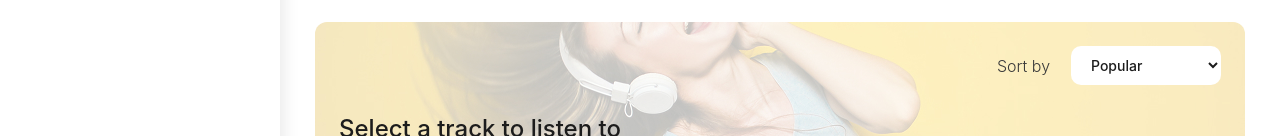
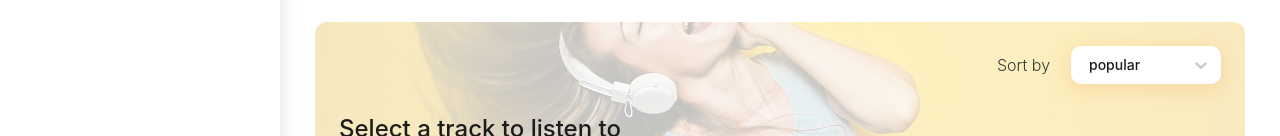
Before and after one commit to D15ND/Modsenfy, a React (Vite) app: page / in a window 1280 px wide. Shown: the part 314-450 px from the top of the page. Built offline with nearby package versions, Linux system fonts and the light colour scheme; no server answers.

Commit message:
refactor: accordion with lib

```diff
--- a/package.json
+++ b/package.json
@@ -27,7 +27,8 @@
     "react": "^19.2.7",
     "react-dom": "^19.2.7",
     "react-h5-audio-player": "^3.10.2",
-    "react-router": "^8.0.1"
+    "react-router": "^8.0.1",
+    "react-select": "^5.10.2"
   },
   "devDependencies": {
     "@commitlint/cli": "^21.1.0",
--- a/src/components/ui/Accordion/Accordion.module.scss
+++ b/src/components/ui/Accordion/Accordion.module.scss
@@ -3,24 +3,54 @@
 .accardion {
   max-width: 150px;
   width: 100%;
-  padding: 10px 16px;
-  background-color: $color-white;
   border-radius: $radius-medium;
-  border: 0px;
-  font-family: $font-family;
-  font-weight: 500;
-  font-size: 14px;
-  line-height: 143%;
-  color: $color-black;
-  &:focus {
-    outline: none;
+  box-shadow: 0 4px 20px 0 rgba(241, 121, 0, 0.2);
+
+  :global {
+    .custom-select__control--is-focused {
+      box-shadow: none;
+    }
+    .custom-select__control--menu-is-open {
+      .custom-select__indicator {
+        rotate: 180deg;
       }
     }
-
-.subtitle {
+    .custom-select__control {
+      border: 0;
+      cursor: pointer;
+      border-radius: $radius-medium;
+      padding: 0 10px 0 16px;
+      .custom-select__value-container {
+        padding: 0;
+        .custom-select__single-value {
           font-family: $font-family;
           font-weight: 500;
           font-size: 14px;
           line-height: 143%;
           color: $color-black;
         }
+      }
+      .custom-select__indicators {
+        .custom-select__indicator-separator {
+          display: none;
+        }
+        .custom-select__indicator {
+          padding: 0;
+          transition: 0.3s ease-in-out;
+        }
+      }
+    }
+    .custom-select__menu {
+      border-radius: $radius-medium;
+      margin: 3px 0;
+      box-shadow: 0 4px 20px 0 rgba(241, 121, 0, 0.2);
+      .custom-select__option {
+        padding-left: 15px;
+        background-color: $color-white;
+        color: $color-black;
+        border-radius: $radius-medium;
+        cursor: pointer;
+      }
+    }
+  }
+}
--- a/src/components/ui/Accordion/Accordion.tsx
+++ b/src/components/ui/Accordion/Accordion.tsx
@@ -1,23 +1,25 @@
 import { categoryContext } from '@/contexts/categoryContext';
 import { useContext } from 'react';
+import Select from 'react-select';
 import styles from './Accordion.module.scss';
 
 const Accordion = () => {
   const { category, setCategory } = useContext(categoryContext);
 
+  const options = [
+    { value: 'popular', label: 'popular' },
+    { value: 'recent', label: 'recent' },
+  ];
+
   return (
-    <select
-      value={category}
+    <Select
+      options={options}
+      value={options.find((opt) => opt.value === category)}
+      onChange={(option) => setCategory(option?.value || 'popular')}
       className={styles.accardion}
-      onChange={(e) => setCategory(e.target.value)}
-    >
-      <option className={styles.subtitle} value="popular">
-        Popular
-      </option>
-      <option className={styles.subtitle} value="recent">
-        Recent
-      </option>
-    </select>
+      classNamePrefix="custom-select"
+      isSearchable={false}
+    />
   );
 };
 
```
Also changed, not shown: src/assets/images/icons/chevron.svg (deleted), 1 other file (tests, documents, lock files or other folders). Lines whose indentation alone changed are shown as unchanged.
